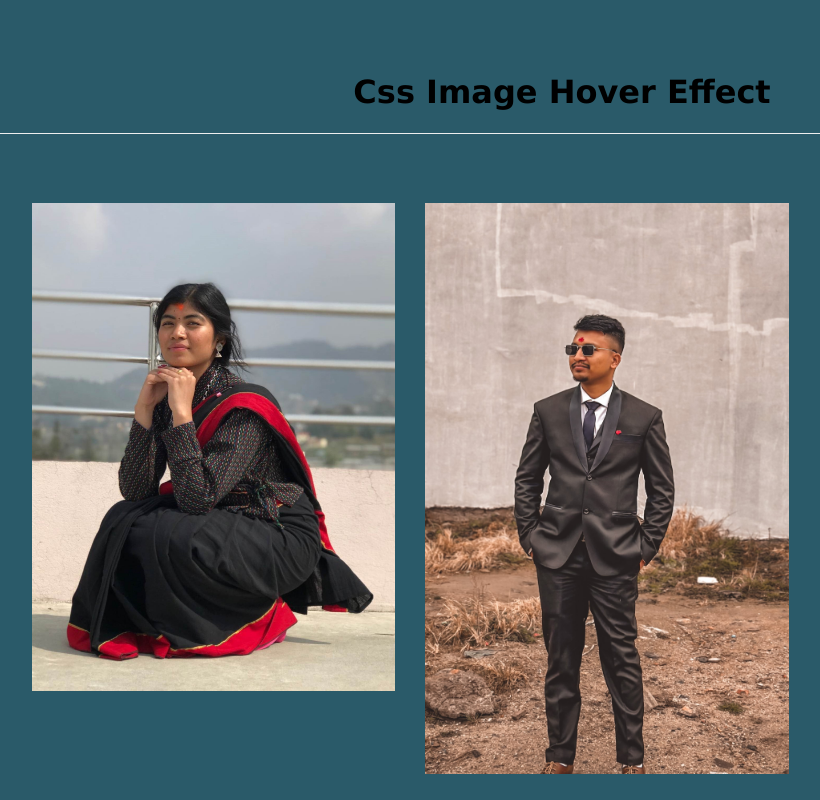
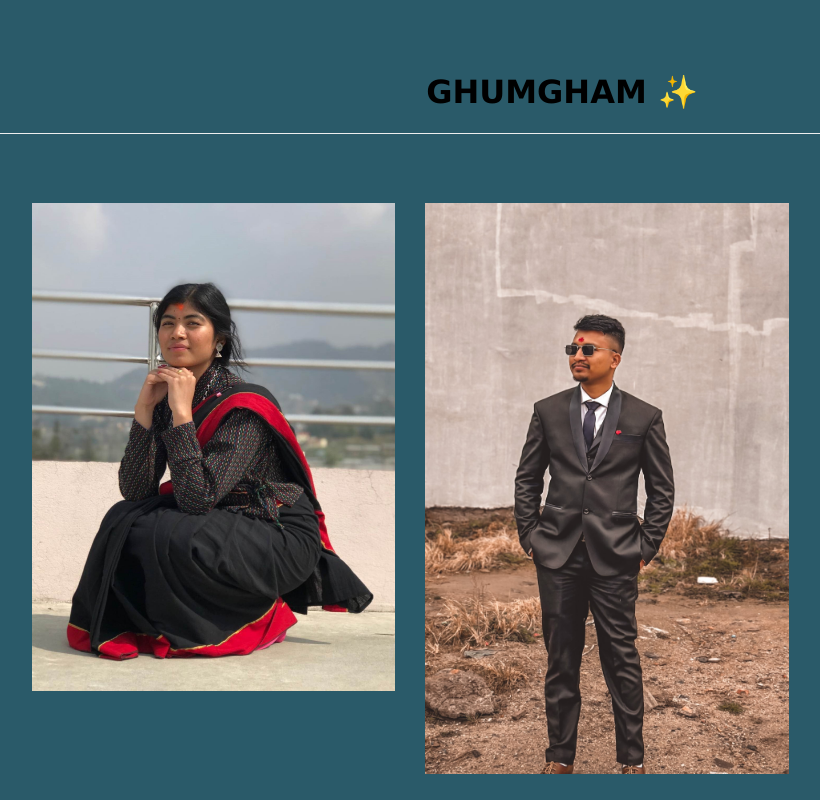
Before and after one commit to AayuStha/hover-effect, a plain HTML site: page new/doc.html in a window 1280 px wide. Shown: the top 800 px of the page, without its empty margins (78-898 px from the left). Drawn offline with Linux system fonts and the light colour scheme.

Commit message:
updated pic

```diff
--- a/new/doc.html
+++ b/new/doc.html
@@ -11,7 +11,7 @@
 
     <div class="container">
         <div class="section-title">
-            <h1>Css Image Hover Effect</h1>
+            <h1>GHUMGHAM ✨</h1>
         </div>
 
         <div class="row">
```
